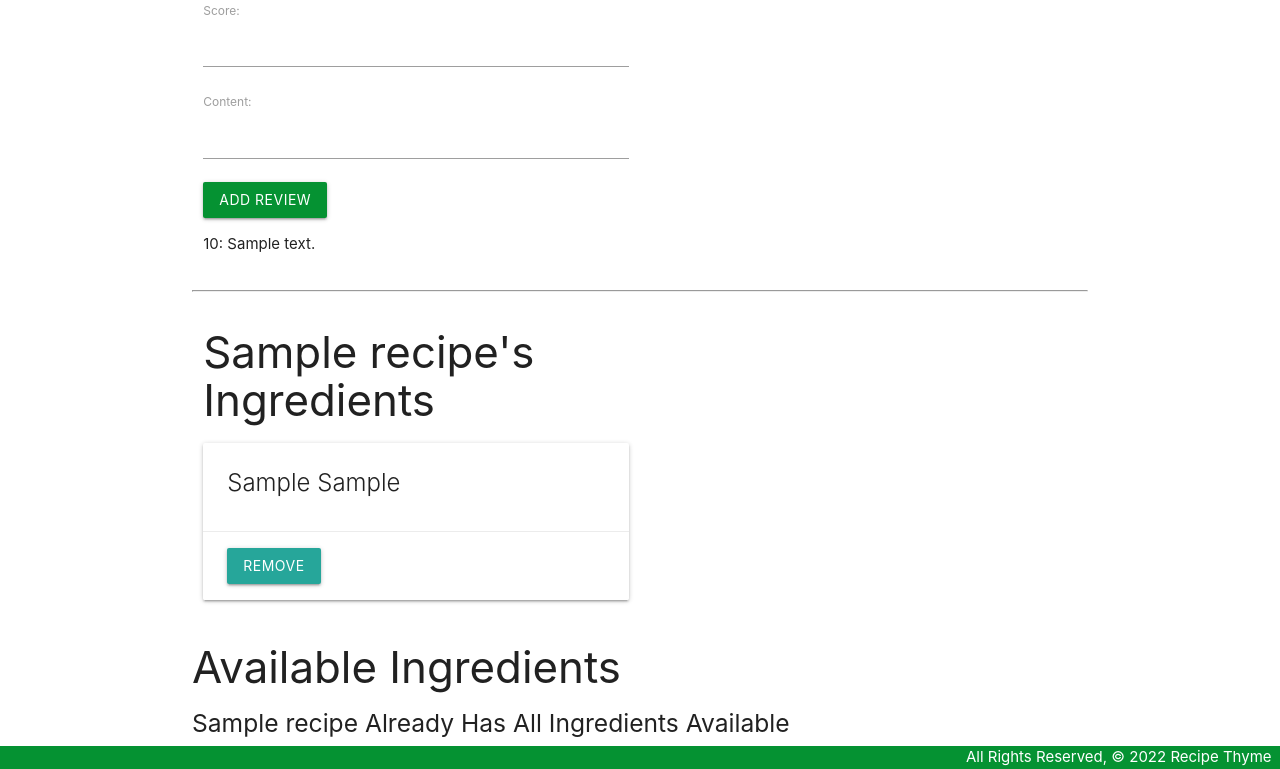
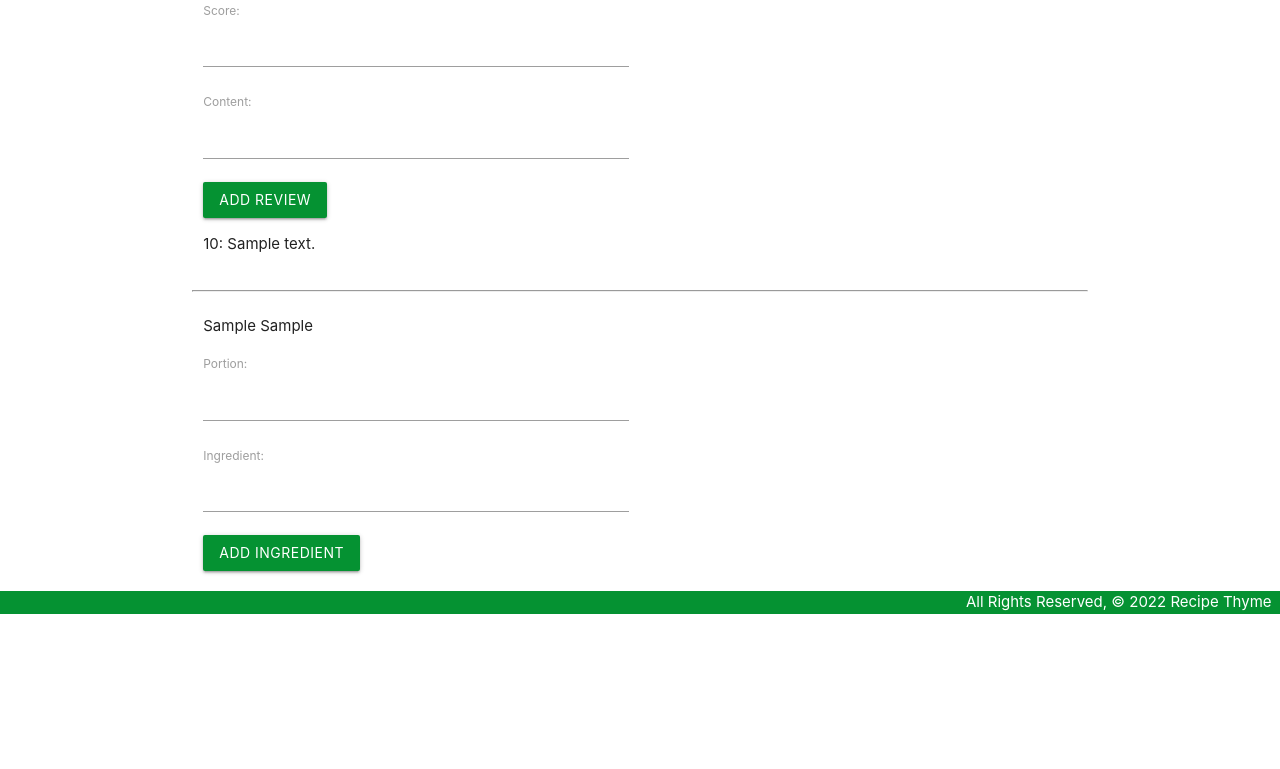
Before and after one commit to iballinger/Recipe-Thyme, a Django app: page /recipes/1/ in a window 1280 px wide. Shown: the part 879-1648 px from the top of the page. After the commit the page ends 1493 px from the top, so only its background shows below. Run offline with Django 4.2, Linux system fonts and the light colour scheme; a user stored in the database is signed in; tables that the repository leaves empty hold one stand-in row (values such as "Sample post").

Commit message:
Changed ingredients from Many-to-Many to One-to-Many structure.

```diff
--- a/main_app/forms.py
+++ b/main_app/forms.py
@@ -1,7 +1,12 @@
 from django.forms import ModelForm
-from .models import Review
+from .models import Review, Ingredient
 
 class ReviewForm(ModelForm):
   class Meta:
     model = Review
     fields = ['score', 'content']
+
+class IngredientForm(ModelForm):
+  class Meta:
+    model = Ingredient
+    fields = ['portion', 'ingredient']
--- a/main_app/models.py
+++ b/main_app/models.py
@@ -6,15 +6,6 @@ from django.contrib.auth.models import User
 # Create your models here.
 
 
-class Ingredient(models.Model):
-    portion = models.CharField(max_length=25)
-    ingredient = models.CharField(max_length=50)
-
-    def __str__(self):
-        return self.ingredient
-
-    def get_absolute_url(self):
-        return reverse('ingredients_detail', kwargs={'pk': self.id})
 
 class Recipe(models.Model):
     user = models.ForeignKey(User, on_delete=models.CASCADE)
@@ -25,7 +16,6 @@ class Recipe(models.Model):
     prep_time = models.CharField(max_length=25)
     cook_time = models.CharField(max_length=25)
     difficulty = models.IntegerField()
-    ingredients = models.ManyToManyField(Ingredient)
 
     def __str__(self):
          return self.title
@@ -45,6 +35,17 @@ class Photo(models.Model):
     def __str__(self):
         return f"Photo for recipe_id: {self.recipe_id} @{self.url}"
 
+class Ingredient(models.Model):
+    portion = models.CharField(max_length=25)
+    ingredient = models.CharField(max_length=50)
+    recipe = models.ForeignKey(Recipe, on_delete=models.CASCADE)
+
+    def __str__(self):
+        return self.ingredient
+
+    def get_absolute_url(self):
+        return reverse('ingredients_detail', kwargs={'pk': self.id})
+
 class Review(models.Model):
     score = models.IntegerField(max_length=1)
     content = models.CharField(max_length=500)
--- a/main_app/templates/base.html
+++ b/main_app/templates/base.html
@@ -20,8 +20,6 @@
         </ul>
         <ul class="right">
           {% if user.is_authenticated %}
-            <li><a href="{% url 'ingredients_create' %}">Add an Ingredient</a></li>
-            <li><a href="{% url 'ingredients_index' %}">View All Ingredients</a></li>
             <li><a href="{% url 'recipes_create' %}">Add a Recipe</a></li>
             <li><a href="{% url 'recipes' %}">View All Recipes</a></li>
             <li><a href="{% url 'logout' %}">Log Out</a></li>
--- a/main_app/templates/recipes/detail.html
+++ b/main_app/templates/recipes/detail.html
@@ -46,48 +46,17 @@
 <hr>
 <div class="row">
   <div class="col s6">
-    <h3>{{ recipe.title }}'s Ingredients</h3>
-    {% if recipe.ingredients.count %}
-      {% for ingredient in recipe.ingredients.all %}
-        <div class="card">
-          <div class="card-content">
-            <span class="card-title">
-             <span style="Portion: {{ ingredient.portion }}">{{ ingredient.portion }}</span> {{ ingredient.ingredient }}
-            </span>
-          </div>
-          <div class="card-action">
-            <form action="{% url 'unassoc_ingredient' recipe.id ingredient.id %}" method="POST">
-              {% csrf_token %}
-              <button type="submit" class="btn">Remove</button>
-            </form>
-          </div>
-        </div>
-        {% endfor %}
-        {% else %}
-          <h5>No Ingredients 😱  </h5>
-        {% endif %}
-      </div>
-    </div>
+    {% for ingredient in recipe.ingredient_set.all %}
+      <p>{{ingredient.portion}} {{ingredient.ingredient}}</p>
+    {% empty %}
+      <h5>No Ingredients</h5>
+    {% endfor %}
+    <form action="{% url 'add_ingredient' recipe.id %}" method="POST">
+      {% csrf_token %}
+      {{ ingredient_form.as_p }}
+      <input type="submit" class="btn" value="Add Ingredient">
+    </form>
   </div>
-  <div class="col s6">
-    <h3>Available Ingredients</h3>
-    {% if ingredients.count %}
-      {% for ingredient in ingredients.all %}
-        <div class="card">
-          <div class="card-content">
-            <span class="card-title">
-              A <span style="portion: {{ ingredient.portion }}">{{ ingredient.portion }}</span> {{ ingredient.ingredient }}
-            </span>
-          </div>
-          <div class="card-action">
-            <form action="{% url 'assoc_ingredient' recipe.id ingredient.id %}" method="POST">
-              {% csrf_token %}
-              <button type="submit" class="btn">Add</button>
-            </form>
-          </div>
-        </div>
-      {% endfor %}
-    {% else %}
-      <h5>{{recipe.title}} Already Has All Ingredients Available</h5>
-    {% endif %}
-  {% endblock %}
+</div>
+
+{% endblock %}
--- a/main_app/urls.py
+++ b/main_app/urls.py
@@ -12,11 +12,5 @@ urlpatterns = [
     path('recipes/<int:pk>/', views.recipe_detail, name='detail'),
     path('recipes/<int:recipe_id>/add_photo/', views.add_photo, name='add_photo'),
     path('recipes/<int:recipe_id>/add_review/', views.add_review, name='add_review'),
-    path('recipes/<int:recipe_id>/assoc_ingredient/<int:ingredient_id>/', views.assoc_ingredient, name='assoc_ingredient'),
-    path('recipes/<int:recipe_id>/unassoc_ingredient/<int:ingredient_id>/', views.unassoc_ingredient, name='unassoc_ingredient'),
-    path('ingredients/', views.IngredientList.as_view(), name='ingredients_index'),
-    path('ingredients/<int:pk>/', views.IngredientDetail.as_view(), name='ingredients_detail'),
-    path('ingredients/create/', views.IngredientCreate.as_view(), name='ingredients_create'),
-    path('ingredients/<int:pk>/update/', views.IngredientUpdate.as_view(), name='ingredients_update'),
-    path('ingredients/<int:pk>/delete/', views.IngredientDelete.as_view(), name='ingredients_delete'),
+    path('recipes/<int:recipe_id>/add_ingredient/', views.add_ingredient, name='add_ingredient'),
 ]
--- a/main_app/views.py
+++ b/main_app/views.py
@@ -10,7 +10,7 @@ from .models import Recipe, Photo, Ingredient
 import os
 import uuid
 import boto3
-from .forms import ReviewForm
+from .forms import ReviewForm, IngredientForm
 
 
 
@@ -60,43 +60,18 @@ def signup(request):
 @login_required
 def recipe_detail(request, pk):
   recipe = Recipe.objects.get(id=pk)
-  id_list = recipe.ingredients.all().values_list('id')
-  ingredient_recipe_doesnt_have = Ingredient.objects.exclude(id__in=id_list)
   review_form = ReviewForm()
-  return render(request, 'recipes/detail.html', {'recipe': recipe, 'review_form': review_form, 'ingredients': ingredient_recipe_doesnt_have})
+  ingredient_form = IngredientForm()
+  return render(request, 'recipes/detail.html', {
+    'recipe': recipe,
+    'review_form': review_form,
+    'ingredient_form': ingredient_form
+  })
 
 
 def recipe_index(request):
   recipes = Recipe.objects.filter(user=request.user)
   return render(request, 'recipes/index.html', {'recipes': recipes})
-
-@login_required
-def assoc_ingredient(request, recipe_id, ingredient_id):
-  Recipe.objects.get(id=recipe_id).ingredients.add(ingredient_id)
-  return redirect('detail', pk=recipe_id)
-
-@login_required
-def unassoc_ingredient(request, recipe_id, ingredient_id):
-  Recipe.objects.get(id=recipe_id).ingredients.remove(ingredient_id)
-  return redirect('detail', pk=recipe_id)
-
-class IngredientList(LoginRequiredMixin, ListView):
-  model = Ingredient
-
-class IngredientDetail(LoginRequiredMixin, DetailView):
-  model = Ingredient
-
-class IngredientCreate(LoginRequiredMixin, CreateView):
-  model = Ingredient
-  fields = '__all__'
-
-class IngredientUpdate(LoginRequiredMixin, UpdateView):
-  model = Ingredient
-  fields = ['ingredient', 'portion']
-
-class IngredientDelete(LoginRequiredMixin, DeleteView):
-  model = Ingredient
-  success_url = '/ingredients/'
 
 @login_required
 def add_photo(request, recipe_id):
@@ -122,3 +97,11 @@ def add_review(request, recipe_id):
     new_review.recipe_id = recipe_id
     new_review.save()
   return redirect('detail', pk=recipe_id)
+
+def add_ingredient(request, recipe_id):
+  form = IngredientForm(request.POST)
+  if form.is_valid():
+    new_ingredient = form.save(commit=False)
+    new_ingredient.recipe_id = recipe_id
+    new_ingredient.save()
+  return redirect('detail', pk=recipe_id)
```
Also changed, not shown: main_app/templates/main_app/ingredient_confirm_delete.html (deleted, +0 -13 lines), main_app/templates/main_app/ingredient_detail.html (deleted, +0 -20 lines), main_app/templates/main_app/ingredient_form.html (deleted, +0 -16 lines), main_app/templates/main_app/ingredient_list.html (deleted, +0 -17 lines), main_app/migrations/0006_remove_recipe_ingredients_ingredient_recipe.py (added).
